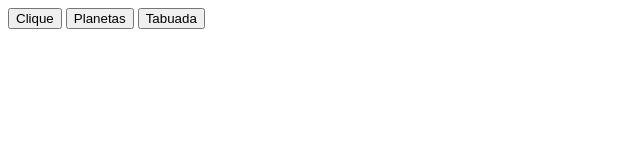
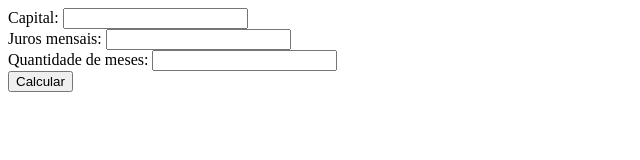
Before and after one commit to MathesHBPires/primeirog_3t, a plain HTML site: page index.html in a window 1280 px wide. Shown: the whole page, without its empty margins (0-640 px from the left). Drawn offline with Linux system fonts and the light colour scheme.

Commit message:
Update index.html

```diff
--- a/index.html
+++ b/index.html
@@ -8,8 +8,10 @@
     <script src="estudo.js"></script>
 </head>
 <body>
-     <button onclick="escreva()">Clique</button>
-     <button onclick="mostraLista()">Planetas</button>
-     <button onclick="repete()">Tabuada</button>
+        Capital: <input id="capital" type="text"><br>
+        Juros mensais: <input id="juros" type="text"><br>
+       Quantidade de meses: <input id="meses" type="text"><br>
+<button onclick="total()">Calcular</button>
+
 </body>
 </html>
```
